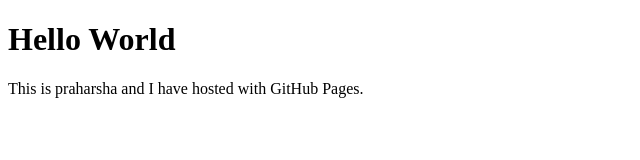
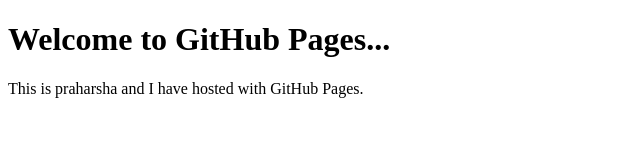
Before and after one commit to praharsha05/portfolio.github.io, a plain HTML site: page index.html in a window 1280 px wide. Shown: the whole page, without its empty margins (0-640 px from the left). Drawn offline with Linux system fonts and the light colour scheme.

Commit message:
Update index.html

```diff
--- a/index.html
+++ b/index.html
@@ -1,7 +1,7 @@
 <!DOCTYPE html>
 <html>
 <body>
-<h1>Hello World</h1>
+<h1>Welcome to GitHub Pages... </h1>
 <p>This is praharsha and I have hosted with GitHub Pages.</p>
 </body>
 </html>
```
